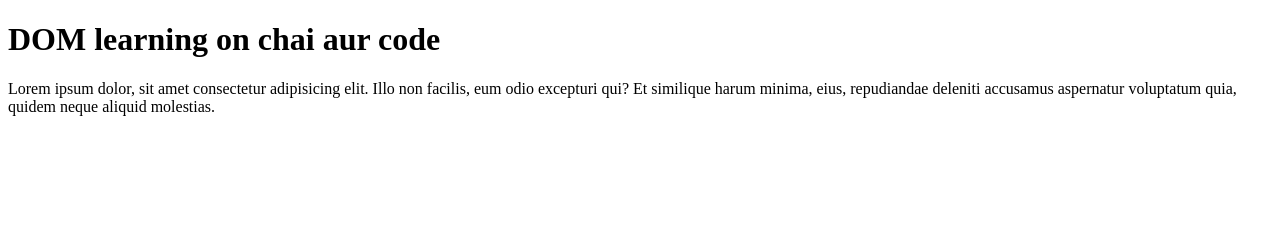
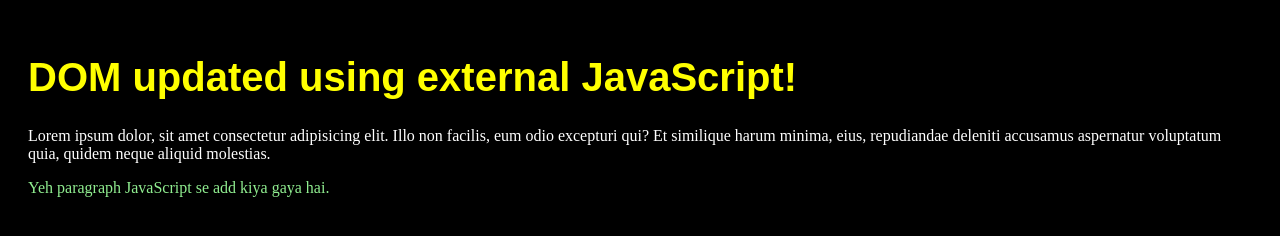
Before and after one commit to dnano-more/100-days-of-code-js, a plain HTML site: page Day43_Dom/domIntro.html in a window 1280 px wide. Drawn offline with Linux system fonts and the light colour scheme.

Commit message:
Learned basic DOM manipulation in JavaScript

```diff
--- a/Day43_Dom/domIntro.html
+++ b/Day43_Dom/domIntro.html
@@ -4,12 +4,25 @@
     <meta charset="UTF-8">
     <meta name="viewport" content="width=device-width, initial-scale=1.0">
     <title>DOM Learning</title>
+    <style>
+        .bg-black {
+            background-color: black;
+            color: white;
+            padding: 20px;
+        }
+        .heading {
+            font-family: Arial, sans-serif;
+        }
+    </style>
 </head>
-<body>
-    <div class="bg-black">
-        <h1 class="heading">DOM learning on chai aur code</h1>
+<body class="bg-black">
+    <div>
+        <h1 id="title" class="heading">DOM learning on chai aur code</h1>
         <p>Lorem ipsum dolor, sit amet consectetur adipisicing elit. Illo non facilis, eum odio excepturi qui? Et similique harum minima, eius, repudiandae deleniti accusamus aspernatur voluptatum quia, quidem neque aliquid molestias.</p>
     </div>
+
+    <script src="script1.js"></script>
+
 </body>
 </html>
 
--- /dev/null
+++ b/Day43_Dom/script1.js
@@ -0,0 +1,21 @@
+// Yeh file HTML ke DOM ke saath connect ho kar kuch basic cheezein karegi
+
+// 1️⃣ H1 element ko access karo
+const title = document.getElementById('title');
+
+// 2️⃣ Console mein element aur uska text print karo
+console.log("Title element:", title);
+console.log("Original text:", title.innerText);
+
+// 3️⃣ Text ko change karo
+title.innerText = "DOM updated using external JavaScript!";
+
+// 4️⃣ Style change karo
+title.style.color = "yellow";
+title.style.fontSize = "2.5rem";
+
+// 5️⃣ Ek naya paragraph create karke body mein add karo
+const newPara = document.createElement('p');
+newPara.innerText = "Yeh paragraph JavaScript se add kiya gaya hai.";
+newPara.style.color = "lightgreen";
+document.body.appendChild(newPara);
```
Also changed, not shown: 1 other file.
